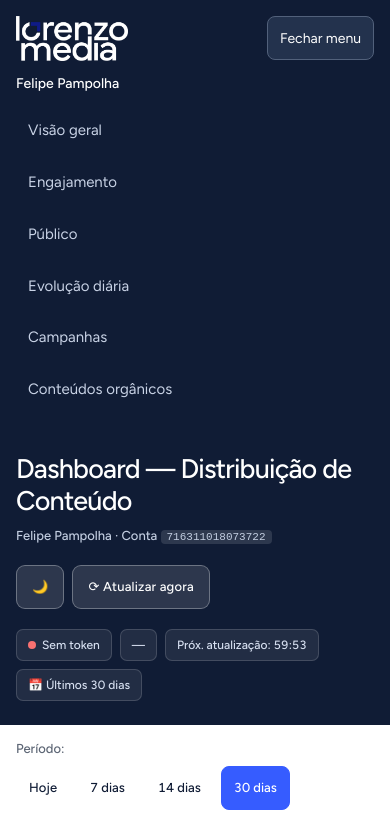
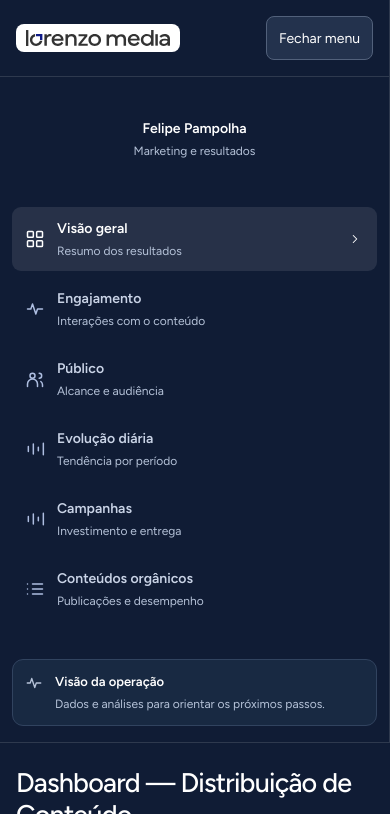
Before and after one commit to thaleslorenzo10/Felipe-Pampolha, a plain HTML site: page dashboard-distribuicao.html in a window 390 px wide. Both pictures are taken after a click on the button "Abrir menu". Shown: the top 814 px of the page. Drawn offline with nearby package versions, Linux system fonts and the light colour scheme.

Commit message:
feat(ui): standardize felipe navigation on Sevilha 1.2

```diff
--- a/assets/admin-sidebar.js
+++ b/assets/admin-sidebar.js
@@ -33,6 +33,12 @@
           else button.removeAttribute('aria-current');
         });
       }
+      if (hash?.startsWith('#')) {
+        menu.querySelectorAll('a[href^="#"]').forEach((item) => {
+          if (item === control) item.setAttribute('aria-current', 'page');
+          else item.removeAttribute('aria-current');
+        });
+      }
       if (target) {
         target.setAttribute('tabindex', '-1');
         target.focus({ preventScroll: true });
--- /dev/null
+++ b/assets/css/menu-standard.css
@@ -0,0 +1,45 @@
+/* Lorenzo Admin1.2 — menu aprovado da Sevilha. Importar apenas em dashboards. */
+.lm-menu { box-sizing: border-box; color: #fff; background: #101c35; font: 400 14px/1.5 Figtree, Arial, sans-serif; border-right: 1px solid #ffffff20; display: flex; flex-direction: column; padding: 0; gap: 0; }
+.lm-menu *, .lm-menu *::before, .lm-menu *::after { box-sizing: border-box; }
+.lm-menu > *, .lm-menu-content > * { flex-shrink: 0; }
+.lm-menu .lm-menu-brand { min-height: 88px; padding: 20px; display: flex; align-items: center; justify-content: space-between; gap: 12px; border-bottom: 1px solid #ffffff20; }
+.lm-menu .lm-menu-logo { width: 184px; max-width: 100%; height: auto; display: block; padding: 6px 10px; border-radius: 8px; background: #fff; }
+.lm-menu .lm-menu-content { flex: 1; display: flex; flex-direction: column; min-width: 0; }
+.lm-menu .lm-menu-client { min-height: 96px; margin: 14px 16px 0; padding: 16px; display: flex; flex-direction: column; justify-content: center; align-items: center; text-align: center; }
+.lm-menu .lm-menu-client strong { font-size: 14px; font-weight: 600; color: #fff; }
+.lm-menu .lm-menu-client small { display: block; margin-top: 3px; font-size: 12px; color: #b6c3d9; }
+.lm-menu .lm-menu-nav { display: grid; gap: 6px; padding: 20px 12px; margin: 0; width: 100%; overflow: visible; }
+.lm-menu .lm-menu-group { display: grid; gap: 6px; padding: 0; margin: 0; background: transparent; border: 0; box-shadow: none; position: static; }
+.lm-menu .lm-menu-label { font-size: 12px; color: #b6c3d9; margin: 10px 12px 2px; }
+.lm-menu .lm-menu-item { width: 100%; display: grid; grid-template-columns: 20px minmax(0, 1fr) 16px; align-items: center; gap: 12px; min-height: 64px; padding: 10px 12px; border: 1px solid transparent; border-radius: 9px; background: transparent; color: #c9d3e6; font: inherit; text-align: left; text-decoration: none; white-space: normal; overflow-wrap: anywhere; cursor: pointer; margin: 0; }
+.lm-menu .lm-menu-item > svg { width: 20px; height: 20px; color: #aebee1; }
+.lm-menu .lm-menu-item > span { min-width: 0; width: auto; text-align: left; }
+.lm-menu .lm-menu-item strong { display: block; font-size: 14px; line-height: 1.5; font-weight: 600; color: inherit; }
+.lm-menu .lm-menu-item small { display: block; margin-top: 3px; font-size: 12px; line-height: 1.5; font-weight: 400; color: #b6c3d9; }
+.lm-menu .lm-menu-item:hover { color: #fff; background: #ffffff0d; }
+.lm-menu .lm-menu-item:is([aria-current="page"],.active) { color: #fff; background: #ffffff18; box-shadow: none; }
+.lm-menu .lm-menu-item[aria-current="page"] > svg { color: #fff; }
+.lm-menu .lm-menu-item > .lm-menu-chevron { width: 14px; height: 14px; opacity: 0; }
+.lm-menu .lm-menu-item:is(:hover,[aria-current="page"],.active) > .lm-menu-chevron { opacity: 1; }
+.lm-menu :is(a,button):focus-visible { outline: 3px solid #bdd5ff; outline-offset: -3px; }
+.lm-menu .lm-menu-toggle { display: none; min-height: 44px; border: 1px solid #52617b; border-radius: 8px; padding: 8px 12px; color: #fff; background: #23324d; font: inherit; cursor: pointer; }
+.lm-menu .lm-menu-footer { margin-top: auto; padding-top: 12px; }
+.lm-menu .lm-menu-actions { border-top: 1px solid #ffffff20; margin: 0 12px; padding: 12px 8px 0; }
+.lm-menu .lm-menu-actions :is(button,a) { display: inline-flex; align-items: center; gap: 8px; min-height: 44px; background: transparent; color: #c9d3e6; font: 600 13px/1.5 Figtree, Arial, sans-serif; border: 0; box-shadow: none; padding: 4px 0; cursor: pointer; text-decoration: none; }
+.lm-menu .lm-menu-note { display: flex; align-items: flex-start; gap: 12px; margin: 6px 12px 16px; padding: 12px; border: 1px solid #31435f; border-radius: 11px; background: #182942; }
+.lm-menu .lm-menu-note > svg { width: 18px; height: 18px; margin-top: 2px; flex-shrink: 0; color: #b6c3d9; }
+.lm-menu .lm-menu-note p { margin: 0; }
+.lm-menu .lm-menu-note strong { display: block; color: #fff; font-size: 13px; font-weight: 600; }
+.lm-menu .lm-menu-note span { display: block; margin-top: 3px; color: #b6c3d9; font-size: 12px; line-height: 1.5; }
+@media (min-width: 1024px) {
+  .lm-menu { position: fixed; inset: 0 auto 0 0; z-index: 40; width: 232px; height: 100dvh; overflow-y: auto; }
+}
+@media (max-width: 1023px) {
+  .lm-menu { position: relative; width: 100%; height: auto; border-bottom: 1px solid #ffffff20; }
+  .lm-menu .lm-menu-brand { padding: 16px; min-height: 76px; }
+  .lm-menu .lm-menu-logo { width: 164px; }
+  .lm-menu .lm-menu-toggle { display: block; flex-shrink: 0; }
+  .lm-menu .lm-menu-content { display: none; }
+  .lm-menu:has(.lm-menu-toggle[aria-expanded="true"]) .lm-menu-content { display: flex; }
+}
+@media print { .lm-menu { display: none; } }
--- a/dashboard-distribuicao.html
+++ b/dashboard-distribuicao.html
@@ -309,20 +309,17 @@
   <link rel="icon" href="/logo.png" type="image/png">
 <link rel="stylesheet" href="assets/css/admin-sidebar.css">
 <script src="assets/admin-sidebar.js" defer></script>
+<link rel="stylesheet" href="/assets/css/menu-standard.css">
 </head>
 <body class="admin-dashboard admin-side-layout">
-<aside class="admin-sidebar" data-admin-sidebar aria-label="Navegação principal">
-  <div class="admin-sidebar-brand"><img src="/logo.png" alt="Lorenzo Media" width="156" height="67"><strong>Felipe Pampolha</strong></div>
-  <button class="admin-menu-toggle" type="button" aria-expanded="false" aria-controls="admin-sidebar-menu">Abrir menu</button>
-  <nav id="admin-sidebar-menu" class="admin-sidebar-menu" aria-label="Áreas do painel">
-    <a href="#resumo">Visão geral</a>
-    <a href="#igEngTitle">Engajamento</a>
-    <a href="#publico">Público</a>
-    <a href="#chartTitle">Evolução diária</a>
-    <a href="#campaignsTitle">Campanhas</a>
-    <a href="#conteudos">Conteúdos orgânicos</a>
-  </nav>
-</aside>
+<aside class="lm-menu" data-admin-sidebar aria-label="Navegação principal"><div class="lm-menu-brand"><img class="lm-menu-logo" src="/assets/lorenzo-horizontal.svg" alt="Lorenzo Media" width="526" height="61"><button class="admin-menu-toggle lm-menu-toggle" type="button" aria-expanded="false" aria-controls="admin-sidebar-menu">Abrir menu</button></div><div class="lm-menu-content"><div class="lm-menu-client"><strong>Felipe Pampolha</strong><small>Marketing e resultados</small></div><nav id="admin-sidebar-menu" class="admin-sidebar-menu lm-menu-nav" aria-label="Áreas do painel">
+    <a href="#resumo" class="lm-menu-item" aria-current="page"><svg class="" viewBox="0 0 24 24" fill="none" stroke="currentColor" stroke-width="1.8" stroke-linecap="round" stroke-linejoin="round" aria-hidden="true"><rect x="3" y="3" width="7" height="7" rx="1"/><rect x="14" y="3" width="7" height="7" rx="1"/><rect x="3" y="14" width="7" height="7" rx="1"/><rect x="14" y="14" width="7" height="7" rx="1"/></svg><span><strong>Visão geral</strong><small>Resumo dos resultados</small></span><svg class="lm-menu-chevron" viewBox="0 0 24 24" fill="none" stroke="currentColor" stroke-width="1.8" stroke-linecap="round" stroke-linejoin="round" aria-hidden="true"><path d="m9 18 6-6-6-6"/></svg></a>
+    <a href="#igEngTitle" class="lm-menu-item"><svg class="" viewBox="0 0 24 24" fill="none" stroke="currentColor" stroke-width="1.8" stroke-linecap="round" stroke-linejoin="round" aria-hidden="true"><path d="M3 12h4l2-6 4 12 2-6h6"/></svg><span><strong>Engajamento</strong><small>Interações com o conteúdo</small></span><svg class="lm-menu-chevron" viewBox="0 0 24 24" fill="none" stroke="currentColor" stroke-width="1.8" stroke-linecap="round" stroke-linejoin="round" aria-hidden="true"><path d="m9 18 6-6-6-6"/></svg></a>
+    <a href="#publico" class="lm-menu-item"><svg class="" viewBox="0 0 24 24" fill="none" stroke="currentColor" stroke-width="1.8" stroke-linecap="round" stroke-linejoin="round" aria-hidden="true"><circle cx="9" cy="8" r="3"/><path d="M3 21v-3a6 6 0 0 1 12 0v3m2-16a3 3 0 0 1 0 6m2 4a5 5 0 0 1 2 4v2"/></svg><span><strong>Público</strong><small>Alcance e audiência</small></span><svg class="lm-menu-chevron" viewBox="0 0 24 24" fill="none" stroke="currentColor" stroke-width="1.8" stroke-linecap="round" stroke-linejoin="round" aria-hidden="true"><path d="m9 18 6-6-6-6"/></svg></a>
+    <a href="#chartTitle" class="lm-menu-item"><svg class="" viewBox="0 0 24 24" fill="none" stroke="currentColor" stroke-width="1.8" stroke-linecap="round" stroke-linejoin="round" aria-hidden="true"><path d="M4 15V9m6 9V6m6 8v-4m6-5v14"/></svg><span><strong>Evolução diária</strong><small>Tendência por período</small></span><svg class="lm-menu-chevron" viewBox="0 0 24 24" fill="none" stroke="currentColor" stroke-width="1.8" stroke-linecap="round" stroke-linejoin="round" aria-hidden="true"><path d="m9 18 6-6-6-6"/></svg></a>
+    <a href="#campaignsTitle" class="lm-menu-item"><svg class="" viewBox="0 0 24 24" fill="none" stroke="currentColor" stroke-width="1.8" stroke-linecap="round" stroke-linejoin="round" aria-hidden="true"><path d="M4 15V9m6 9V6m6 8v-4m6-5v14"/></svg><span><strong>Campanhas</strong><small>Investimento e entrega</small></span><svg class="lm-menu-chevron" viewBox="0 0 24 24" fill="none" stroke="currentColor" stroke-width="1.8" stroke-linecap="round" stroke-linejoin="round" aria-hidden="true"><path d="m9 18 6-6-6-6"/></svg></a>
+    <a href="#conteudos" class="lm-menu-item"><svg class="" viewBox="0 0 24 24" fill="none" stroke="currentColor" stroke-width="1.8" stroke-linecap="round" stroke-linejoin="round" aria-hidden="true"><path d="M9 6h12M9 12h12M9 18h12M3 6h.01M3 12h.01M3 18h.01"/></svg><span><strong>Conteúdos orgânicos</strong><small>Publicações e desempenho</small></span><svg class="lm-menu-chevron" viewBox="0 0 24 24" fill="none" stroke="currentColor" stroke-width="1.8" stroke-linecap="round" stroke-linejoin="round" aria-hidden="true"><path d="m9 18 6-6-6-6"/></svg></a>
+  </nav><div class="lm-menu-footer"><div class="lm-menu-note"><svg class="" viewBox="0 0 24 24" fill="none" stroke="currentColor" stroke-width="1.8" stroke-linecap="round" stroke-linejoin="round" aria-hidden="true"><path d="M3 12h4l2-6 4 12 2-6h6"/></svg><p><strong>Visão da operação</strong><span>Dados e análises para orientar os próximos passos.</span></p></div></div></div></aside>
 
 <!-- ═══════════════════════ HEADER ═══════════════════════ -->
 <div class="header" role="banner">
```
Also changed, not shown: assets/lorenzo-horizontal.svg (added).
